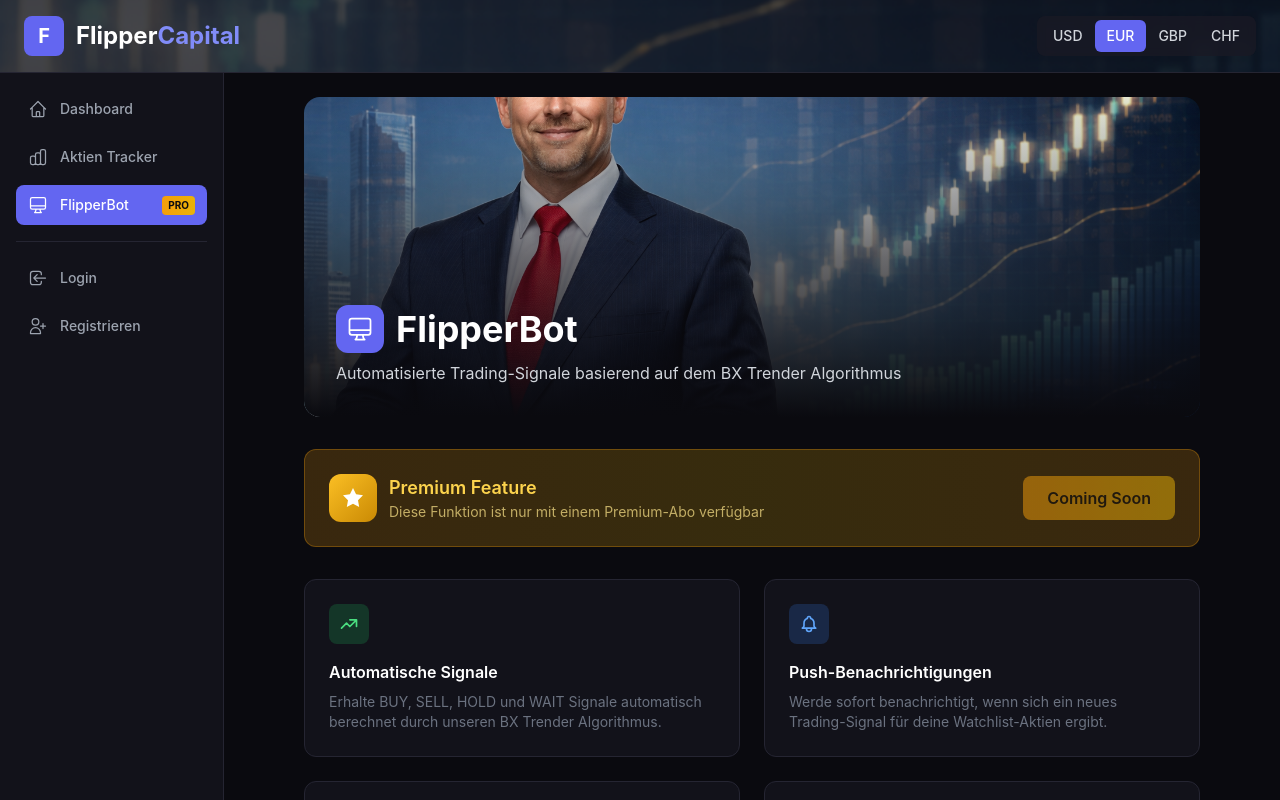
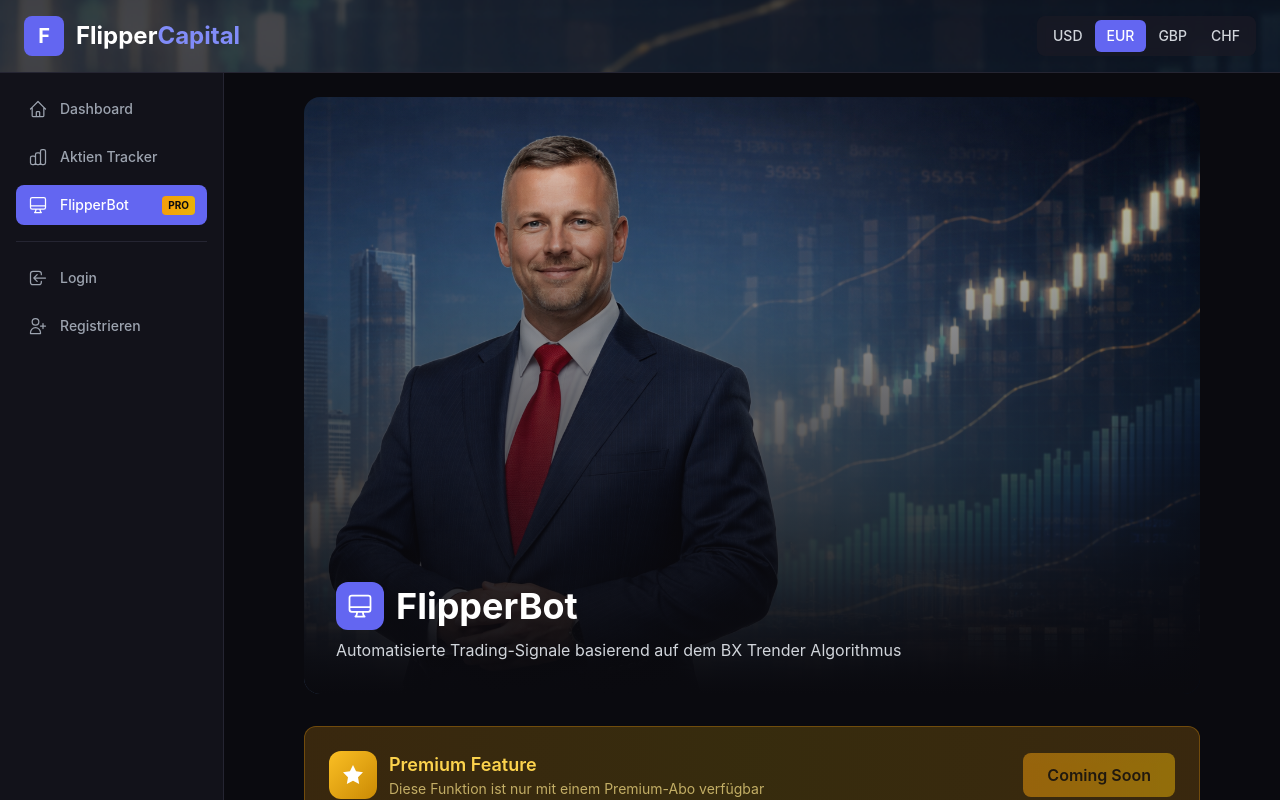
Before and after one commit to Flipper1994/FlipperCapital, a React (Vite) app in the folder frontend/: page /flipperbot in a window 1280 px wide. Shown: the top 800 px of the page. Built offline with nearby package versions, Linux system fonts and the light colour scheme; no server answers.

Commit message:
FlipperBot Bild war in der Höhe abgeschnitten

```diff
--- a/frontend/src/components/FlipperBot.jsx
+++ b/frontend/src/components/FlipperBot.jsx
@@ -21,7 +21,7 @@ function FlipperBot() {
           <img
             src="/images/flipperbot-hero.png"
             alt="FlipperBot"
-            className="w-full h-48 md:h-64 lg:h-80 object-cover"
+            className="w-full h-auto object-contain"
           />
           <div className="absolute inset-0 bg-gradient-to-t from-dark-900 via-dark-900/60 to-transparent"></div>
           <div className="absolute bottom-0 left-0 right-0 p-6 md:p-8">
```
